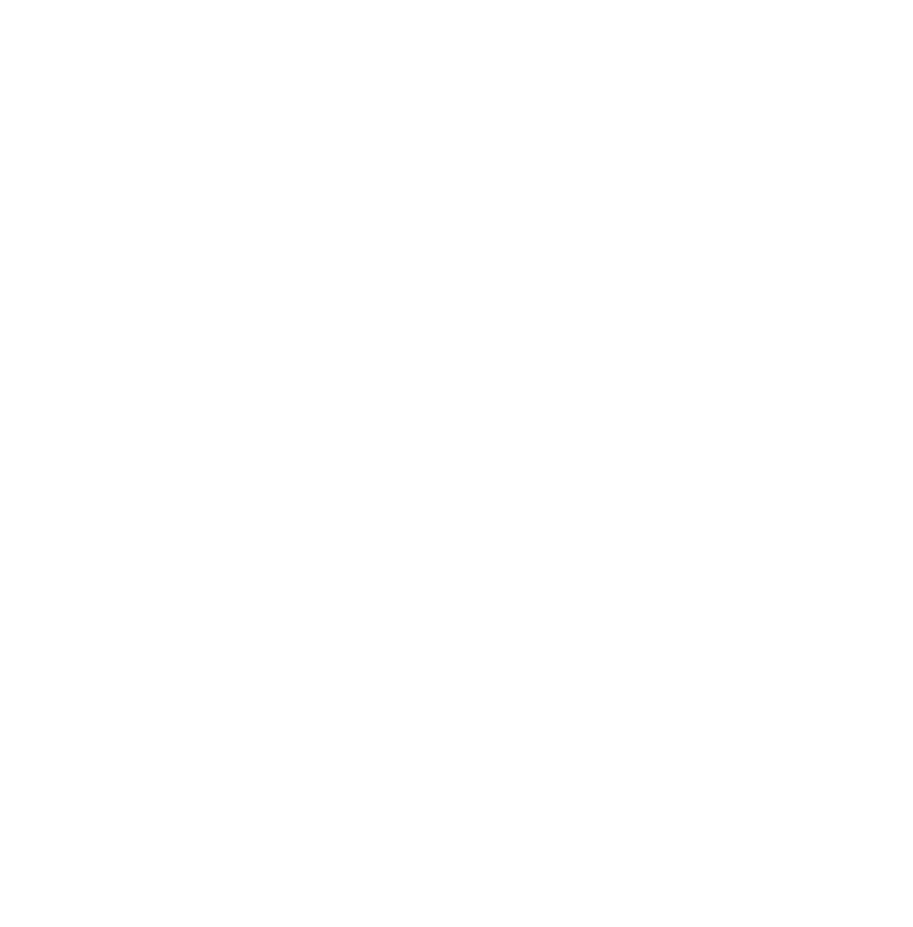
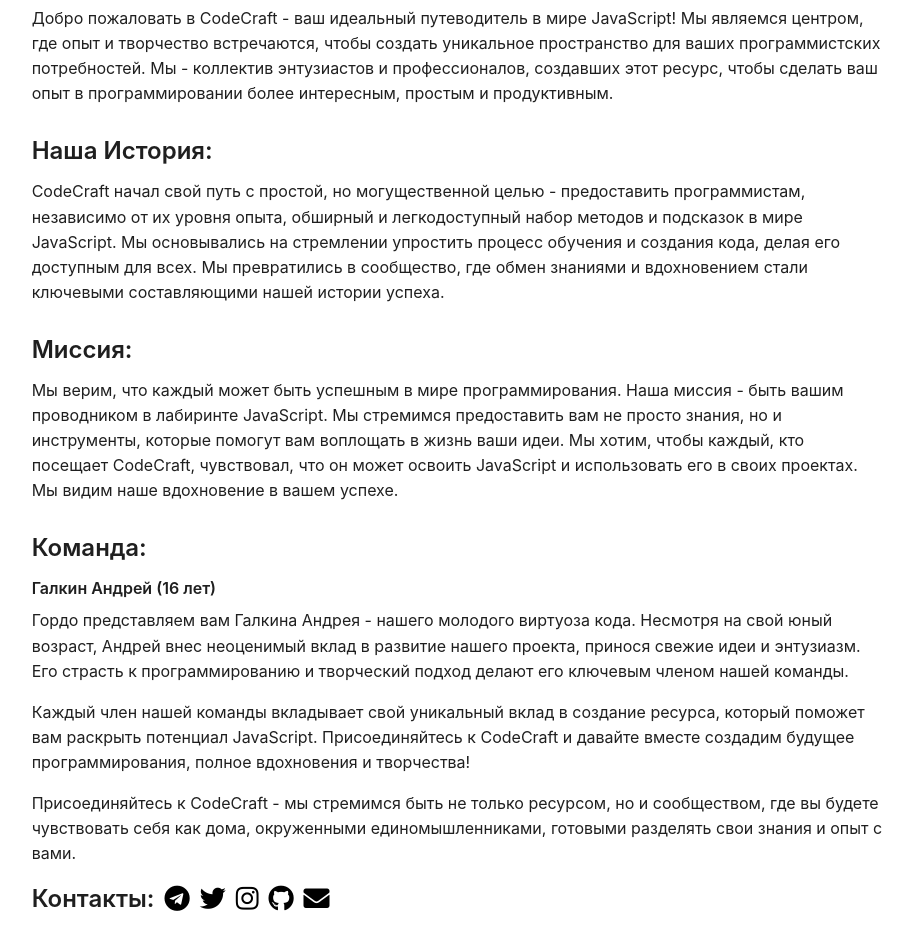
Before and after one commit to AndrewGalkin123/CodeCraft, a React (Create React App) app: page /about-us in a window 1280 px wide. Shown: the part 160-1087 px from the top of the page, without its empty margins (235-1148 px from the left). Before the commit the page ends 800 px from the top, so only its background shows below. Built offline with nearby package versions, Linux system fonts and the light colour scheme.

Commit message:
finished about us page

```diff
--- a/public/index.html
+++ b/public/index.html
@@ -4,6 +4,7 @@
 <head>
   <meta charset="UTF-8">
   <meta name="viewport" content="width=device-width, initial-scale=1.0">
+  <link rel="stylesheet" href="https://cdnjs.cloudflare.com/ajax/libs/font-awesome/5.15.3/css/all.min.css">
   <title>Document</title>
 </head>
 
--- a/src/App.css
+++ b/src/App.css
@@ -13,3 +13,20 @@
     white-space: pre-wrap;
 
 }
+
+.social-icons {
+    font-size: 26px;
+    /* Размер иконок */
+}
+
+.social-icons a {
+    margin-left: 10px;
+    color: #000000;
+    /* Цвет иконок */
+    text-decoration: none;
+}
+
+.social-icons a:hover {
+    color: #0074cc;
+    /* Цвет при наведении на иконки */
+}
--- /dev/null
+++ b/src/components/AbousUsBlock.jsx
@@ -0,0 +1,52 @@
+import { Row, Col, Divider, Typography, Flex } from "antd"
+
+const { Text, Paragraph, Title } = Typography;
+
+const AboutUsBlock = ({ image }) => {
+    return (
+        <Row>
+            <Divider />
+            <Col xs={24} md={{ span: 16, offset: 5 }}>
+                <Title level={3}>О нас: CodeCraft</Title>
+                <Paragraph style={{ fontSize: "16px" }}>Добро пожаловать в CodeCraft - ваш идеальный путеводитель в мире JavaScript! Мы являемся центром,
+                    где опыт и творчество встречаются, чтобы создать уникальное пространство для ваших программистских потребностей.
+                    Мы - коллектив энтузиастов и профессионалов, создавших этот ресурс, чтобы сделать ваш опыт в программировании более интересным, простым и продуктивным.</Paragraph>
+                <Title level={3}>Наша История:</Title>
+                <Paragraph style={{ fontSize: "16px" }}>CodeCraft начал свой путь с простой, но могущественной целью -
+                    предоставить программистам, независимо от их уровня опыта, обширный и легкодоступный набор методов и подсказок в мире JavaScript.
+                    Мы основывались на стремлении упростить процесс обучения и создания кода, делая его доступным для всех.
+                    Мы превратились в сообщество, где обмен знаниями и вдохновением стали ключевыми составляющими нашей истории успеха.</Paragraph>
+                <Title level={3}>Миссия:</Title>
+                <Paragraph style={{ fontSize: "16px" }}>Мы верим, что каждый может быть успешным в мире программирования.
+                    Наша миссия - быть вашим проводником в лабиринте JavaScript.
+                    Мы стремимся предоставить вам не просто знания, но и инструменты, которые помогут вам воплощать в жизнь ваши идеи.
+                    Мы хотим, чтобы каждый, кто посещает CodeCraft, чувствовал, что он может освоить JavaScript и использовать его в своих проектах.
+                    Мы видим наше вдохновение в вашем успехе.</Paragraph>
+
+                <Title level={3}>Команда:</Title>
+                <Col md={{}}>
+                    <Title level={5}>Галкин Андрей (16 лет)</Title>
+                    <Paragraph style={{ fontSize: "16px" }}>Гордо представляем вам Галкина Андрея - нашего молодого виртуоза кода.
+                        Несмотря на свой юный возраст, Андрей внес неоценимый вклад в развитие нашего проекта, принося свежие идеи и энтузиазм.
+                        Его страсть к программированию и творческий подход делают его ключевым членом нашей команды.</Paragraph>
+                </Col>
+                <Paragraph style={{ fontSize: "16px" }}>Каждый член нашей команды вкладывает свой уникальный вклад в создание ресурса, который поможет вам раскрыть потенциал JavaScript.
+                    Присоединяйтесь к CodeCraft и давайте вместе создадим будущее программирования, полное вдохновения и творчества!</Paragraph>
+                <Paragraph style={{ fontSize: "16px" }}>Присоединяйтесь к CodeCraft - мы стремимся быть не только ресурсом, но и сообществом, где вы будете чувствовать себя как дома, окруженными единомышленниками,
+                    готовыми разделять свои знания и опыт с вами.</Paragraph>
+                <Flex>
+                    <Title level={3}>Контакты: </Title>
+                    <div className="social-icons">
+                    <a href="https://web.telegram.org/k/#@moruuuuuuuuu" target="_blank"><i class="fab fa-telegram"></i></a>
+                    <a href="https://twitter.com/Moru129" target="_blank"><i class="fab fa-twitter"></i></a>
+                    <a href="https://www.instagram.com/remnantabuzer/" target="_blank"><i class="fab fa-instagram"></i></a>
+                    <a href="https://github.com/AndrewGalkin123" target="_blank"><i class="fab fa-github"></i></a>
+                    <a href="mailto:127788127788a@gmail.com" target="_blank"><i class="fas fa-envelope"></i></a>
+                    </div>
+                </Flex>
+            </Col>
+        </Row>
+    )
+}
+
+export default AboutUsBlock
--- a/src/pages/AboutUs.jsx
+++ b/src/pages/AboutUs.jsx
@@ -1,12 +1,12 @@
 import Header from "../components/Header"
-import Navigation from "../components/Navigation"
-
+import AboutUsBlock from "../components/AbousUsBlock"
+import logo from "./панда.jpg"
 
 const AboutUs = () => {
-    return(
+    return (
         <>
-        <Header title="CodeCraft"/>
-
+            <Header title="CodeCraft" />
+            <AboutUsBlock image={logo}/>
         </>
     )
 }
```
Also changed, not shown: src/pages/панда.jpg (added).
